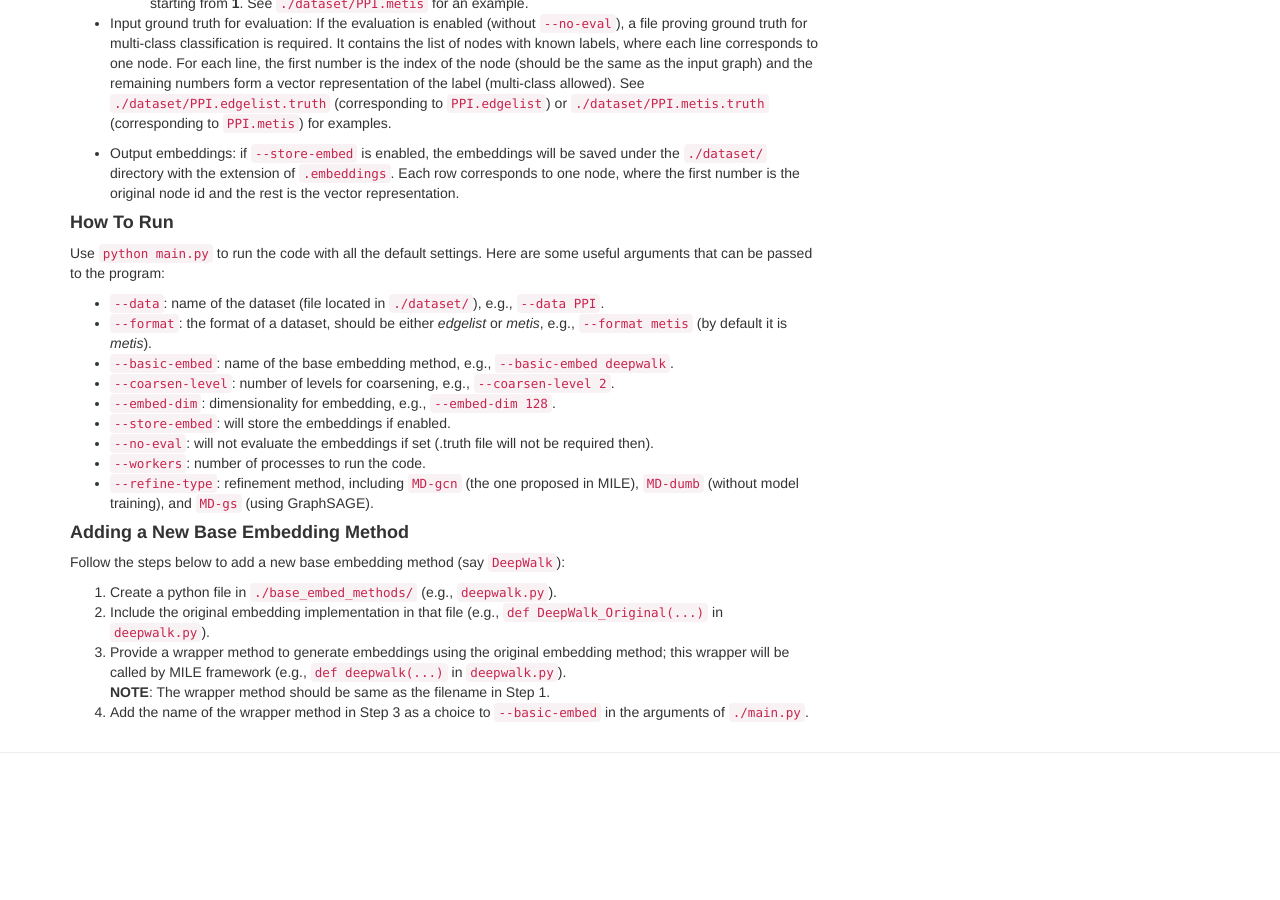
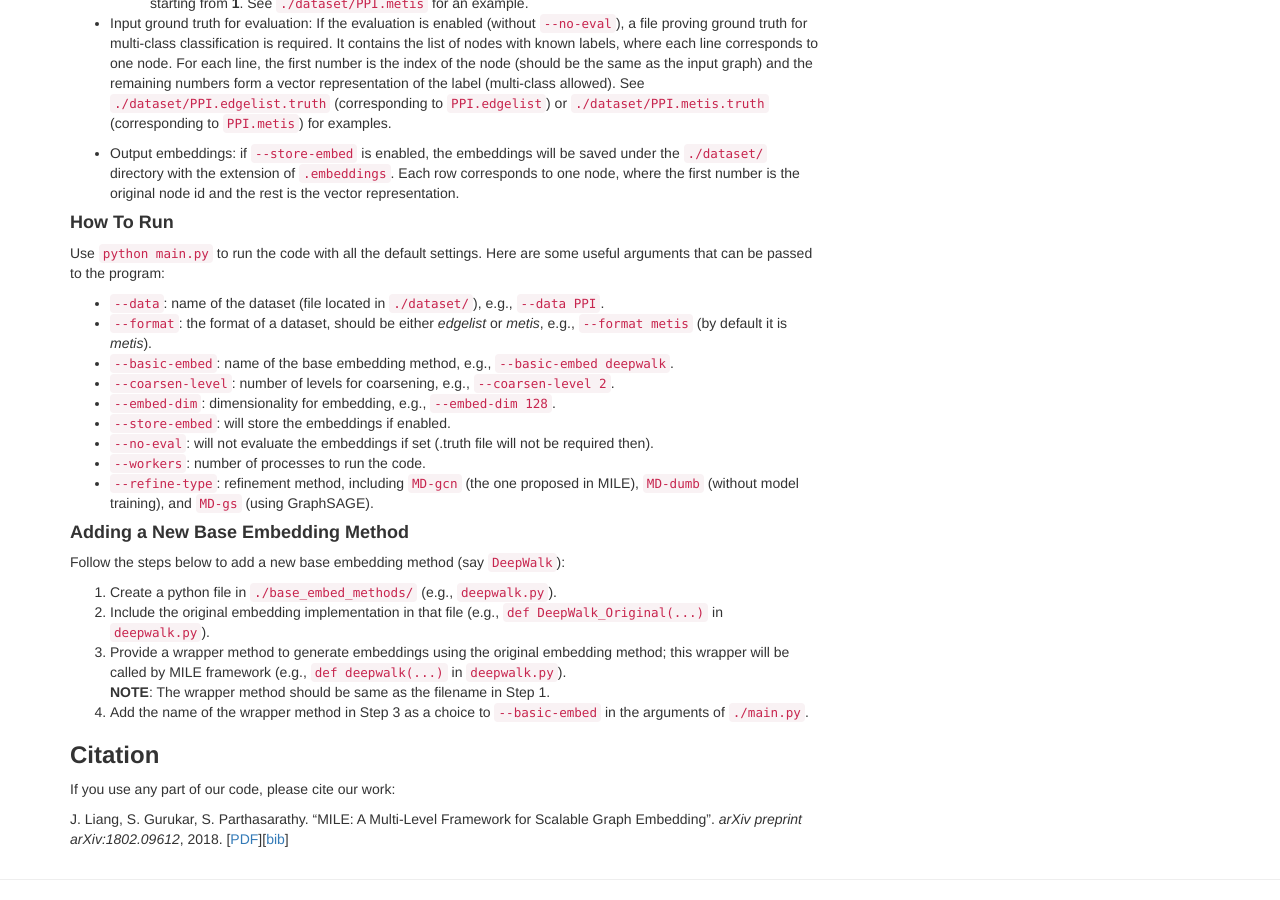
Before and after one commit to BuckeyeDM/BuckeyeDM.github.io, a Jekyll site: the page built from MILE.md, in a window 1280 px wide and 900 px high, scrolled down 783 px. Built offline with Jekyll 4.4.1, drawn with Linux system fonts in a browser that asks for light colours; before the commit the page ends 1556 px from its top, so only the background shows below that.

Commit message:
Update MILE.md
Add citation

```diff
--- a/MILE.md
+++ b/MILE.md
@@ -52,3 +52,8 @@ Follow the steps below to add a new base embedding method (say `DeepWalk`):
   2. Include the original embedding implementation in that file (e.g., `def DeepWalk_Original(...)` in `deepwalk.py`).
   3. Provide a wrapper method to generate embeddings using the original embedding method; this wrapper will be called by MILE framework (e.g., `def deepwalk(...)` in `deepwalk.py`).<br/><b>NOTE</b>: The wrapper method should be same as the filename in Step 1.
   4. Add the name of the wrapper method in Step 3 as a choice to `--basic-embed` in the arguments of `./main.py`.
+
+### **Citation**
+If you use any part of our code, please cite our work:
+
+J. Liang, S. Gurukar, S. Parthasarathy. "MILE: A Multi-Level Framework for Scalable Graph Embedding". *arXiv preprint arXiv:1802.09612*, 2018. \[[PDF](https://arxiv.org/pdf/1802.09612.pdf)\]\[[bib](publications/MILE.txt)\]
```
